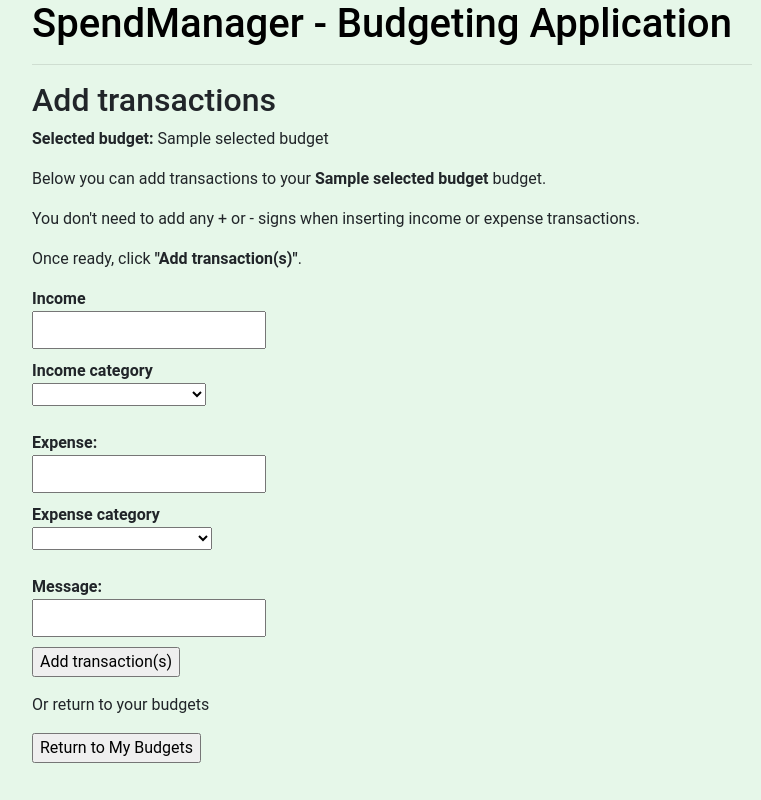
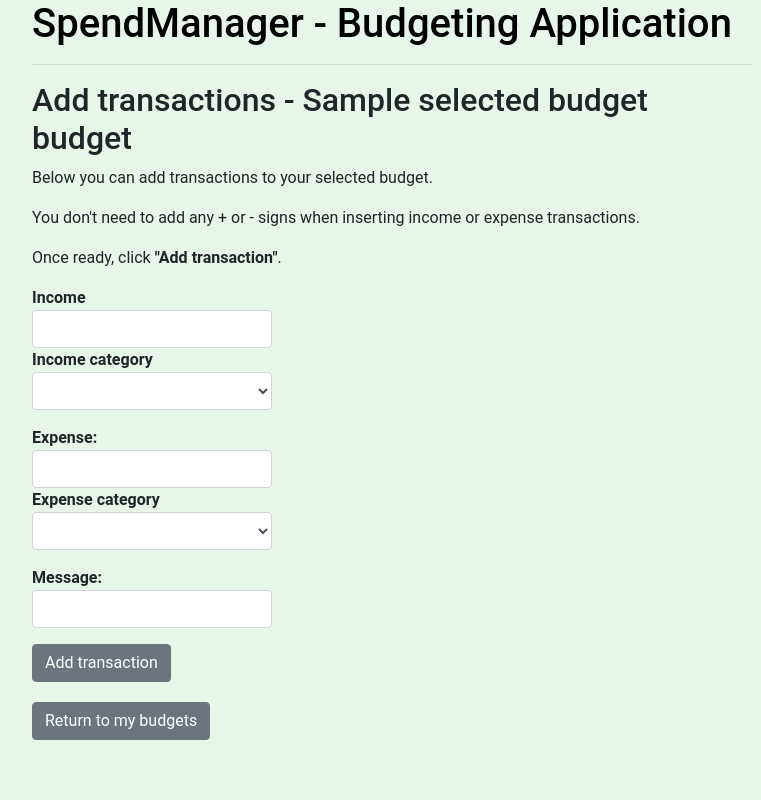
Before and after one commit to mikaelri/Budgeting-Application-Project, a Flask app: template templates/transactions.html in a window 1280 px wide. Shown: the whole page, without its empty margins (248-1009 px from the left). Run offline with Flask 3, Linux system fonts and the light colour scheme; the template is opened without the code that fills it: most values are stand-ins (such as "Sample title", 1, 10 or a date in 2020); some libraries are stand-ins or nearby versions.

Commit message:
update bootstrap styles

```diff
--- a/templates/transactions.html
+++ b/templates/transactions.html
@@ -1,38 +1,41 @@
 {% extends "layout.html" %}
 {% block content %}
 
-<h2>Add transactions</h2>
-
 {% if selected_budget %}
 
-<p> <strong>Selected budget:</strong> {{ selected_budget.name }}</p>
+<h2>Add transactions - {{ selected_budget.name }} budget</h2>
+
 {% endif %}
 
-<p>Below you can add transactions to your <strong>{{ selected_budget.name }}</strong> budget.</p>
+<p>Below you can add transactions to your selected budget.</p>
 <p>You don't need to add any + or - signs when inserting income or expense transactions.</p>
-<p>Once ready, click <strong>"Add transaction(s)"</strong>.</p>
+<p>Once ready, click <strong>"Add transaction"</strong>.</p>
 
 <form action="/transactions/{{ budget_id }}" method="POST">
-
+  <div class="form-group col-4 mt-3">
+    <div class="row g-3 align-items-center">
       <input type="hidden" name="budget_id" value="{{ budget_id }}">
 
       <strong>Income</strong><br>
-    <input type="number" name="income" id="income" class="input-box"><br>
+      <input type="number" name="income" id="income" class="form-control">
 
       <strong>Income category</strong>
-    <br><select name="income_category" id="income_category">
+      <select class="form-control" name="income_category" id="income_category">
       <option value="" >
       <option value="salary"> salary
       <option value="study grant"> study grant
       <option value="miscellanous_inc"> miscellanous income
       </select>
-    <br><br>
+    </div>
+  </div>
 
+  <div class="form-group col-md-4">
+    <div class="row g-3 align-items-center">
       <strong>Expense:</strong><br>
-    <input type="number" name="expense" id="expense" class="input-box"><br>
+      <input type="number" name="expense" id="expense" class="form-control"><br>
 
       <strong>Expense category</strong><br>
-    <select name="expense_category" id="expense_category">
+      <select class="form-control" name="expense_category" id="expense_category">
       <option value="" >
       <option value="rent"> rent
       <option value="mortgage"> mortgage
@@ -41,13 +44,20 @@
       <option value="food"> food
       <option value="miscellanous_exp"> miscellanous expense
       </select>
-    <br><br>
+    </div>
+  </div>
 
+  <div class="form-group col-md-4">
+    <div class="row g-3 align-items-center">
       <strong>Message:</strong><br>
-    <input type="text" name="message" id="message" class="input-box"><br>
-
-    <input type="submit" value="Add transaction(s)">
+      <input type="text" name="message" id="message" class="form-control"><br>
+    </div>
+  </div>
+  <div class="text-left">
+    <button type="submit" class="btn btn-secondary">Add transaction</button>
     <input type="hidden" name="csrf_token" value="{{ session.csrf_token }}">
+  </div>
+</form>
 
     <p>{% with messages = get_flashed_messages() %}
       {% if messages %}
@@ -61,7 +71,10 @@
     </p>
   </form>
 
-<p>Or return to your budgets</p>
-<a href="/mybudgets"><input type="submit"value="Return to My Budgets"></a>
+<form class="form-inline" action="/mybudgets" method="GET">
+  <div class="text-left mt-1">
+    <button type="submit" class="btn btn-secondary">Return to my budgets</button>
+  </div>
+</form>
 
 {% endblock %}
```
Lines whose indentation alone changed are shown as unchanged.
